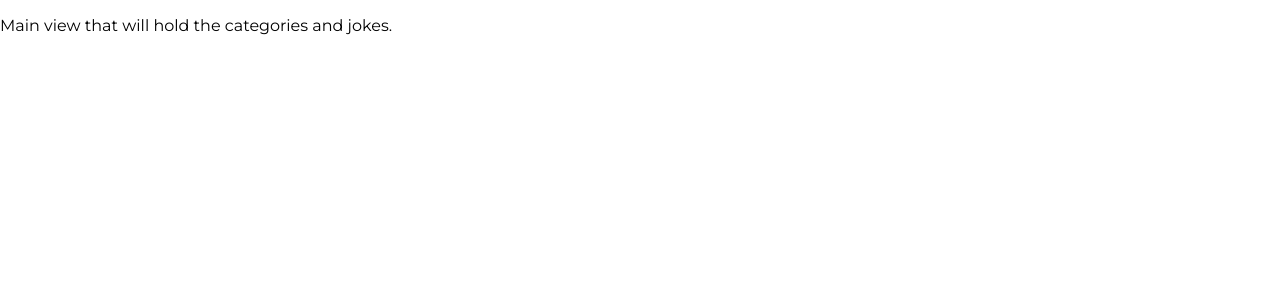
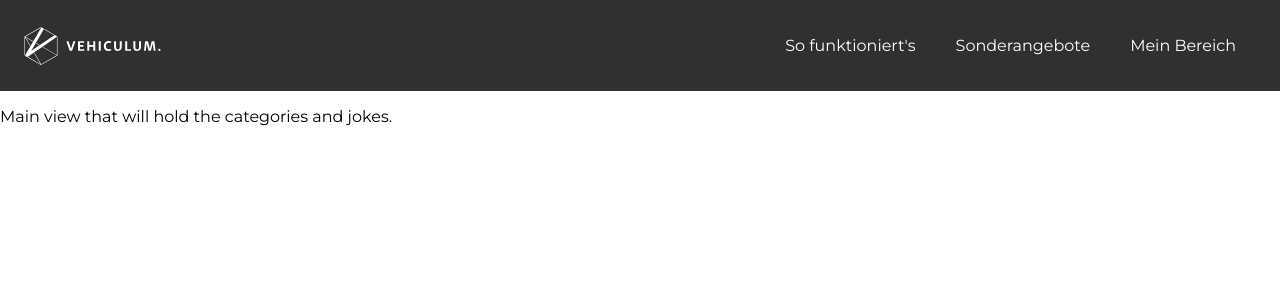
Before and after one commit to konsvasi/chuck-norris-jokes, a Vue app: page / in a window 1280 px wide. Shown: the top 300 px of the page. Built offline with nearby package versions, Linux system fonts and the light colour scheme.

Commit message:
Navbar implementation. Added some overrides for default styles and added icon assets.

```diff
--- a/src/App.vue
+++ b/src/App.vue
@@ -1,8 +1,6 @@
 <template>
   <div id="app">
-    <nav>
-
-    </nav>
+    <navbar></navbar>
     <div>
 
     </div>
@@ -14,8 +12,12 @@
 </template>
 
 <script>
+import Navbar from './components/Navbar';
 export default {
   name: 'app',
+  components: {
+    Navbar
+  }
 }
 </script>
 
--- /dev/null
+++ b/src/components/Navbar.vue
@@ -0,0 +1,105 @@
+<template>
+  <nav>
+    <img src="../assets/logo-horizontal.svg" alt="Vehiculum logo"/>
+    <img class="menu-toggle"
+      src="../assets/menu.svg"
+      @click="toggleMenu"
+      alt="Menu icon" />
+    <ul :class="[isMenuOpen ? 'mobile-menu' : 'desktop-navbar']">
+      <li class="nav-links"><a href="#">So funktioniert's</a></li>
+      <li class="nav-links"><a href="#">Sonderangebote</a></li>
+      <li class="nav-links"><a href="#">Mein Bereich</a></li>
+    </ul>
+  </nav>
+</template>
+
+<script>
+export default {
+  name: 'Navbar',
+
+  created() {
+    window.addEventListener('resize', () => {
+      // Close menu if it is open and user resizes window.
+      if (this.isMenuOpen && window.innerWidth >= 600) {
+        this.isMenuOpen = false;
+      }
+    })
+  },
+
+  data: function() {
+    return {
+      isMenuOpen: false,
+    }
+  },
+  methods: {
+    toggleMenu() {
+      this.isMenuOpen = !this.isMenuOpen;
+      // disable scrolling
+      if (this.isMenuOpen) {
+        document.body.style.overflow = 'hidden';
+      } else {
+        document.body.style.overflow = 'auto';
+      }
+    }
+  },
+}
+
+
+</script>
+
+<style lang="scss" scoped>
+  nav {
+    background-color: #303030;
+    color: #ffffff;
+    display: grid;
+    grid-template-columns: 1fr 50px;
+    padding: 16px 24px;
+
+    .menu-toggle {
+      margin-left: auto;
+      width: 32px;
+      height: 32px;
+      align-self: center;
+      justify-self: end;
+    }
+
+    .nav-links {
+      margin-bottom: 20px;
+      a {
+        color: #ffffff;
+        text-decoration: none;
+      }
+    }
+
+    .mobile-menu {
+      display: flex;
+      flex-direction: column;
+      height: 100vh;
+      font-size: 20px;
+      margin-top: 24px;
+    }
+
+    .desktop-navbar {
+      display: none;
+    }
+
+    @media (min-width: 600px) {
+      grid-template-columns: 150px 1fr;
+      align-items: center;
+
+      .desktop-navbar {
+        display: flex;
+        justify-content: flex-end;
+        align-items: center;
+      }
+
+      .nav-links {
+        margin: 20px;
+      }
+
+      .menu-toggle {
+        display: none;
+      }
+    }
+  }
+</style>
--- a/src/styles/basic-styles.scss
+++ b/src/styles/basic-styles.scss
@@ -6,3 +6,9 @@ body {
   box-sizing: border-box;
   font-family: 'Montserrat', sans-serif;
 }
+
+ul {
+  list-style: none;
+  padding: 0;
+  margin: 0;
+}
```
Also changed, not shown: src/assets/logo-horizontal.svg (added), src/assets/menu.svg (added).
